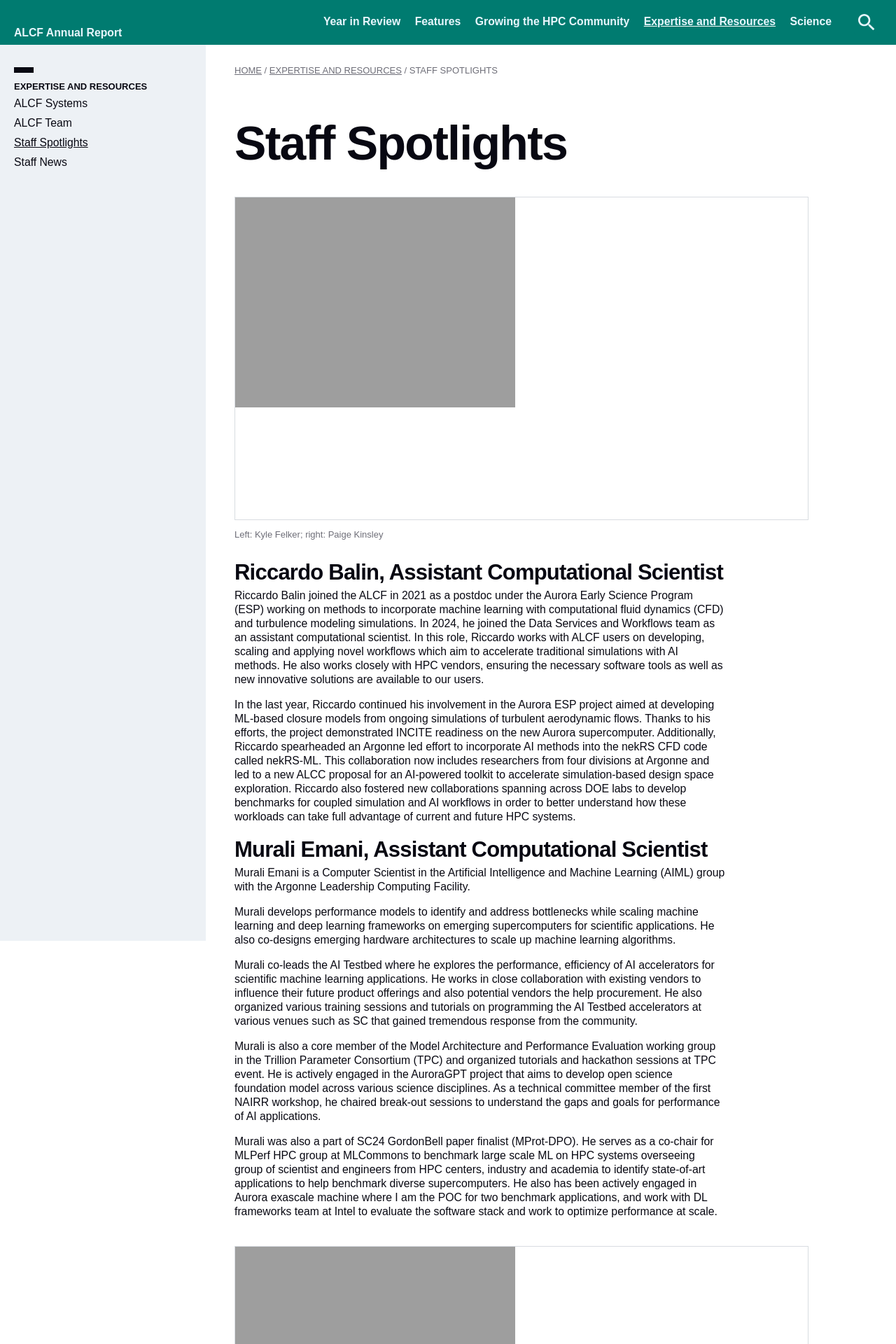
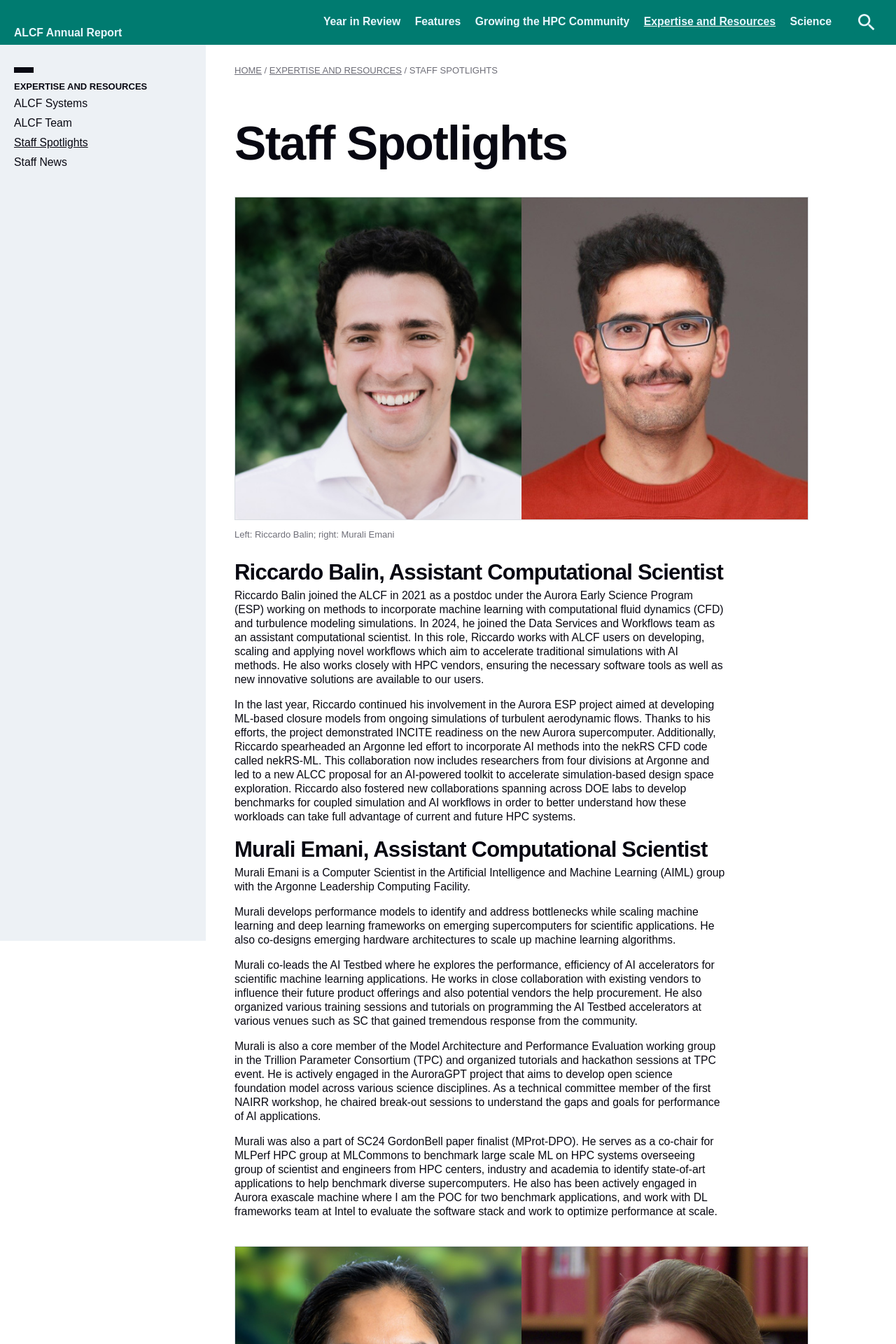
Before and after one commit to argonne-lcf/AR2024, a Jekyll site: the page built from 04_expertise-and-resources/staff-spotlights.md, in a window 1280 px wide. Shown: the top 1920 px of the page at 70% size. Built offline with Jekyll 4.4.1, drawn with Linux system fonts in a browser that asks for light colours; some web fonts are replaced; some of the changed text lies outside the part shown.

Commit message:
spotlight images

```diff
--- a/04_expertise-and-resources/staff-spotlights.md
+++ b/04_expertise-and-resources/staff-spotlights.md
@@ -10,8 +10,8 @@ permalink: expertise-and-resources/staff-spotlights
 
 
 {% include media-img.html
-   source= "FelkerKinsley.png"
-   caption= "Left: Kyle Felker; right: Paige Kinsley"
+   source= "ALCF-BalinEmani.jpg"
+   caption= "Left: Riccardo Balin; right: Murali Emani"
 %}
 
 ## Riccardo Balin, Assistant Computational Scientist
@@ -36,8 +36,8 @@ Murali was also a part of SC24 GordonBell paper finalist (MProt-DPO). He serves
 
 
 {% include media-img.html
-   source= "KnowlesKoyama.png"
-   caption= "Left: Janet Knowles; right: Sean Koyama"
+   source= "ALCF_SastrySimpson.jpg"
+   caption= "Left: Varuni Sastry; right: Christine Simpson"
 %}
 
 ## Varuni Sastry, Assistant Computational Scientist
```
Also changed, not shown: other parts of 04_expertise-and-resources/staff-spotlights.md (+2 -2 lines), assets/images/ALCF-BalinEmani.jpg (added), assets/images/ALCF_SastrySimpson.jpg (added), assets/images/ALCF_SusanUpton.jpg (added), 6 other files.
